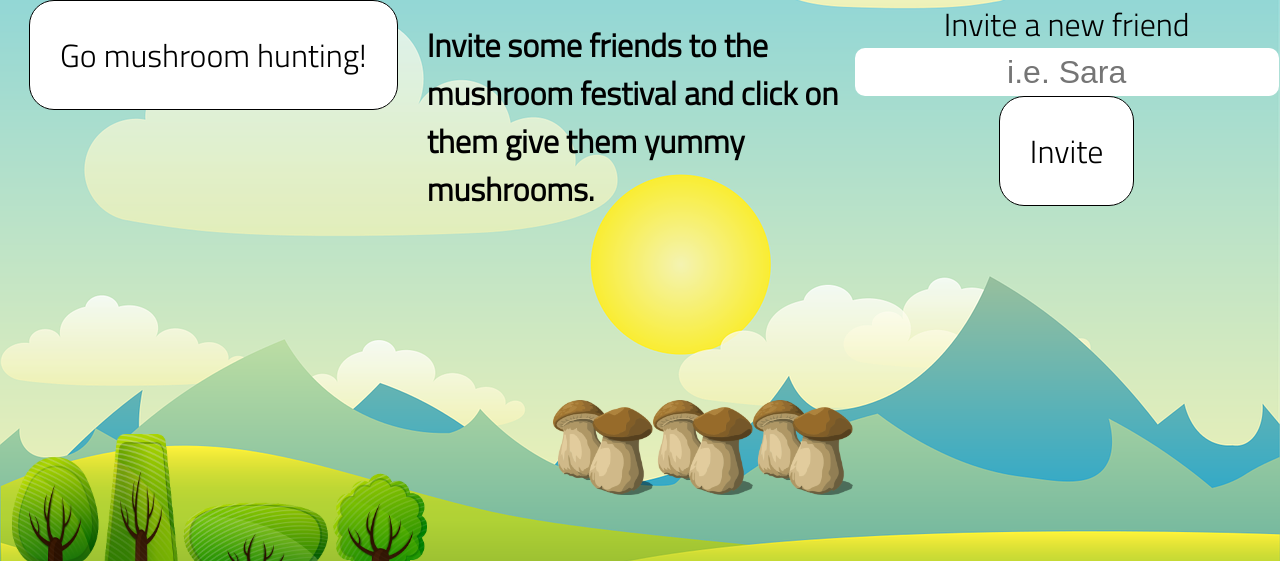
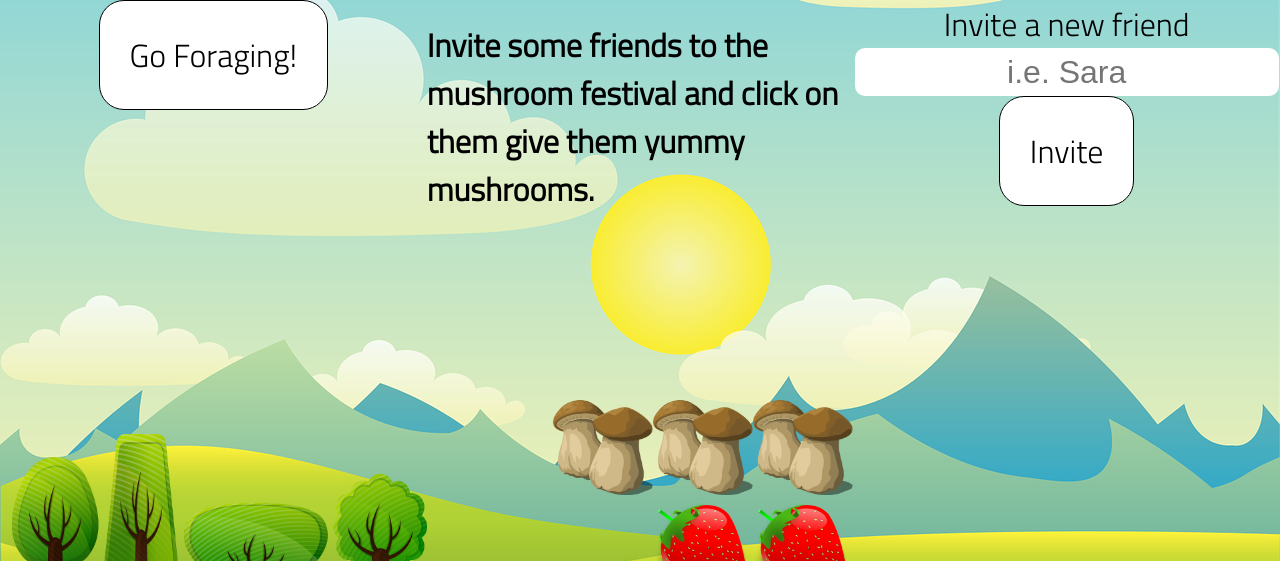
Before and after one commit to anthony-t-woo/half-baked-web-01-mushroom-festival, a plain HTML site: page index.html in a window 1280 px wide. Shown: the top 561 px of the page. Drawn offline with Linux system fonts and the light colour scheme.

Commit message:
fixed some css - also just realized I had not been commiting at the specified checkpoints on the rubric

```diff
--- a/app.js
+++ b/app.js
@@ -10,7 +10,7 @@ const addFriendButton = document.getElementById('add-friend-button');
 // initialize state
 
 let mushroomCount = 3;
-let berryCount = 1;
+let berryCount = 2;
 const friendData = [
     {
         name: 'Erich',
--- a/index.html
+++ b/index.html
@@ -18,9 +18,7 @@
         <main>
             <div class="left">
                 <div class="forest">
-                    <button class="header-button" id="add-mushroom-button">
-                        Go mushroom hunting!
-                    </button>
+                    <button class="header-button" id="add-mushroom-button">Go Foraging!</button>
                 </div>
             </div>
             <div class="middle">
--- a/styles/style.css
+++ b/styles/style.css
@@ -217,6 +217,13 @@ label {
     font-size: 2rem;
 }
 
+.berries {
+    display: flex;
+    flex-wrap: wrap-reverse;
+    justify-content: flex-end;
+    position: relative;
+    bottom: 200px;
+}
 .berry {
     width: 100px;
     height: 100px;
```
